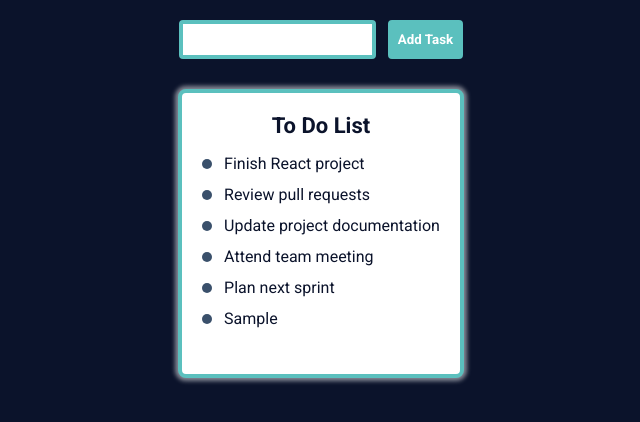
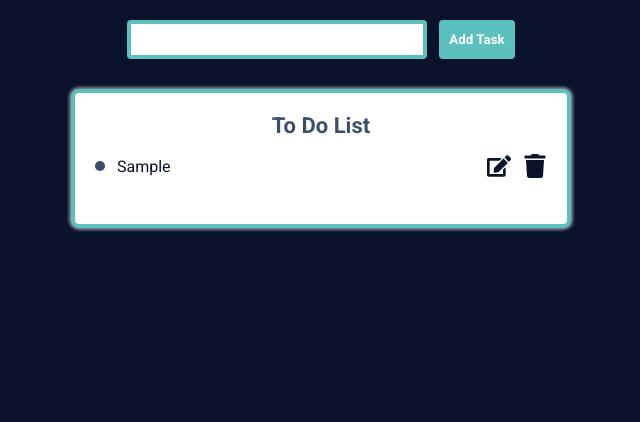
Before and after one commit to LucasMontecino/solvd-laba-repository, a React (Vite) app in the folder homeworks/21-react-api/: page / in a window 1280 px wide. Both pictures are taken after typing "Sample" into the empty fields and a click on the button "Add Task". Shown: the top 422 px of the page, without its empty margins (319-959 px from the left). Built offline with nearby package versions, Linux system fonts and the light colour scheme.

Commit message:
working with errors

```diff
--- a/homeworks/21-react-api/package.json
+++ b/homeworks/21-react-api/package.json
@@ -11,7 +11,8 @@
   },
   "dependencies": {
     "react": "^18.3.1",
-    "react-dom": "^18.3.1"
+    "react-dom": "^18.3.1",
+    "react-icons": "^5.2.1"
   },
   "devDependencies": {
     "@types/react": "^18.3.3",
--- a/homeworks/21-react-api/src/App.css
+++ b/homeworks/21-react-api/src/App.css
@@ -49,6 +49,7 @@
 
 .form__input {
   font-family: "Roboto", sans-serif;
+  width: 300px;
   border: 4px solid #5BC0BE;
   border-radius: 4px;
   padding: 6px 0 6px 6px;
@@ -85,31 +86,38 @@
 }
 
 .hp-list {
+  width: 500px;
   margin-top: 30px;
   background-color: #FFFFFF;
   color: #0B132B;
   padding: 20px 20px 40px 20px;
   border-radius: 8px;
   border: 4px solid #5BC0BE;
-  box-shadow: 0 0 4px 3px rgba(255, 255, 255, .5);
+  box-shadow: 0 0 3px 2px rgba(255, 255, 255, .5);
 }
 
 .hp-list__title {
   margin-bottom: 10px;
   font-size: 22px;
   text-align: center;
+  color: #3A506B;
 }
 
 .hp-list__parent {
   list-style-type: none;
-  max-width: 250px;
 }
 
 .hp-list__item {
   display: flex;
+  align-items: center;
+  justify-content: space-between;
+  padding: 6px 0;
+}
+
+.task {
+  display: flex;
+  align-items: center;
   gap: 12px;
-  align-items: center;
-  padding: 6px 0;
 }
 
 .bullets {
@@ -118,3 +126,20 @@
   border-radius: 50%;
   background-color: #3A506B;
 }
+
+.icons {
+  display: flex;
+  gap: 12px;
+}
+
+.icons__item {
+  cursor: pointer;
+}
+
+/* errors */
+
+.errors {
+  color: #ff0000;
+  margin-top: 5px;
+  font-size: 18px;
+}
--- /dev/null
+++ b/homeworks/21-react-api/src/components/Errors/Errors.jsx
@@ -0,0 +1,4 @@
+/* eslint-disable react/prop-types */
+export default function Errors({ errors }) {
+  return <p className="errors">{errors}</p>;
+}
--- a/homeworks/21-react-api/src/components/FormList/FormList.jsx
+++ b/homeworks/21-react-api/src/components/FormList/FormList.jsx
@@ -1,4 +1,5 @@
 /* eslint-disable react/prop-types */
+
 export default function FormList({ handleSubmit, task, handleChange }) {
   return (
     <form className="form" onSubmit={handleSubmit}>
--- a/homeworks/21-react-api/src/components/ListItems/ListItems.jsx
+++ b/homeworks/21-react-api/src/components/ListItems/ListItems.jsx
@@ -1,20 +1,31 @@
 import { useContext } from "react";
 import { ToDoContext } from "../../context/ToDoContext";
+import { FaEdit, FaTrash } from "react-icons/fa";
 
 export default function ListItems() {
   const { list } = useContext(ToDoContext);
   return (
+    <>
+      {list && list.length > 0 ? (
         <div className="hp-list">
           <h2 className="hp-list__title">To Do List</h2>
           <ul className="hp-list__parent">
             {list &&
               list.map((item) => (
                 <li key={item.id} className="hp-list__item">
+                  <div className="task">
                     <div className="bullets"></div>
                     {item.task}
+                  </div>
+                  <div className="icons">
+                    <FaEdit className="icons__item" size={"1.5em"} />
+                    <FaTrash className="icons__item" size={"1.5em"} />
+                  </div>
                 </li>
               ))}
           </ul>
         </div>
+      ) : null}
+    </>
   );
 }
--- a/homeworks/21-react-api/src/components/ToDo/ToDo.jsx
+++ b/homeworks/21-react-api/src/components/ToDo/ToDo.jsx
@@ -2,22 +2,45 @@ import { useContext, useState } from "react";
 import ListItems from "../ListItems/ListItems";
 import { ToDoContext } from "../../context/ToDoContext";
 import FormList from "../FormList/FormList";
+import Errors from "../Errors/Errors";
+
+function validateErrors(input) {
+  if (input.length === 0)
+    throw new Error("Oh no, you forget to type something!");
+  if (input.length > 50)
+    throw new Error("Hey, the maximum of characters is 50!");
+}
+
+function capitalizeTask(input) {
+  return input[0].toUpperCase() + input.slice(1);
+}
 
 export default function ToDo() {
-  const { list, setList } = useContext(ToDoContext);
+  const { list, setList, errors, setErrors } = useContext(ToDoContext);
   const [task, setTask] = useState("");
 
   function handleSubmit(e) {
     e.preventDefault();
 
-    const newTask = { id: list.length + 1, task: task, isCompleted: false };
+    try {
+      validateErrors(task);
 
-    setList((prevList) => {
-      return [...prevList, newTask];
-    });
+      const newTask = {
+        id: list.length + 1,
+        task: capitalizeTask(task),
+        isCompleted: false,
+      };
 
-    console.log("adding task successfully!");
-    setTask("");
+      setList((prevList) => {
+        return [...prevList, newTask];
+      });
+
+      console.log("adding task successfully!");
+      setTask("");
+      setErrors(null);
+    } catch (error) {
+      setErrors(error.message);
+    }
   }
 
   function handleChange(e) {
@@ -31,7 +54,7 @@ export default function ToDo() {
         handleChange={handleChange}
         handleSubmit={handleSubmit}
       />
-
+      {errors && <Errors errors={errors} />}
       <ListItems />
     </div>
   );
--- a/homeworks/21-react-api/src/context/ToDoContext.jsx
+++ b/homeworks/21-react-api/src/context/ToDoContext.jsx
@@ -1,14 +1,14 @@
 /* eslint-disable react/prop-types */
 import { createContext, useState } from "react";
-import { todoList } from "../list";
 
 export const ToDoContext = createContext(null);
 
 export default function ToDoState({ children }) {
-  const [list, setList] = useState(todoList);
+  const [list, setList] = useState([]);
+  const [errors, setErrors] = useState(null);
 
   return (
-    <ToDoContext.Provider value={{ list, setList }}>
+    <ToDoContext.Provider value={{ list, setList, errors, setErrors }}>
       {children}
     </ToDoContext.Provider>
   );
--- a/homeworks/21-react-api/src/list.js
+++ /dev/null
@@ -1,7 +0,0 @@
-export const todoList = [
-  { id: 1, task: "Finish React project", completed: false },
-  { id: 2, task: "Review pull requests", completed: false },
-  { id: 3, task: "Update project documentation", completed: false },
-  { id: 4, task: "Attend team meeting", completed: false },
-  { id: 5, task: "Plan next sprint", completed: false },
-];
```
Also changed, not shown: 1 other file (tests, documents, lock files or other folders). Lines whose indentation alone changed are shown as unchanged.
